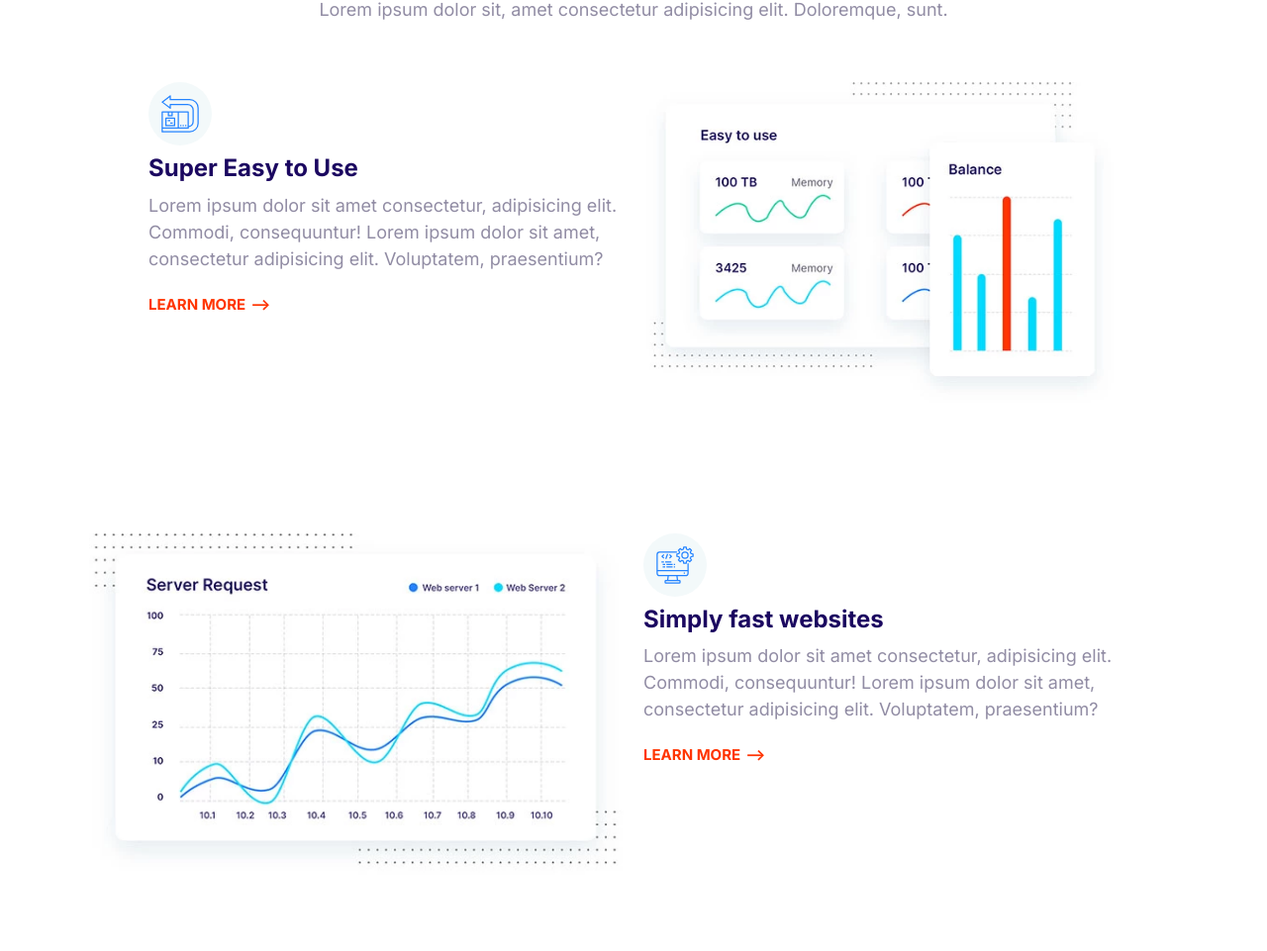
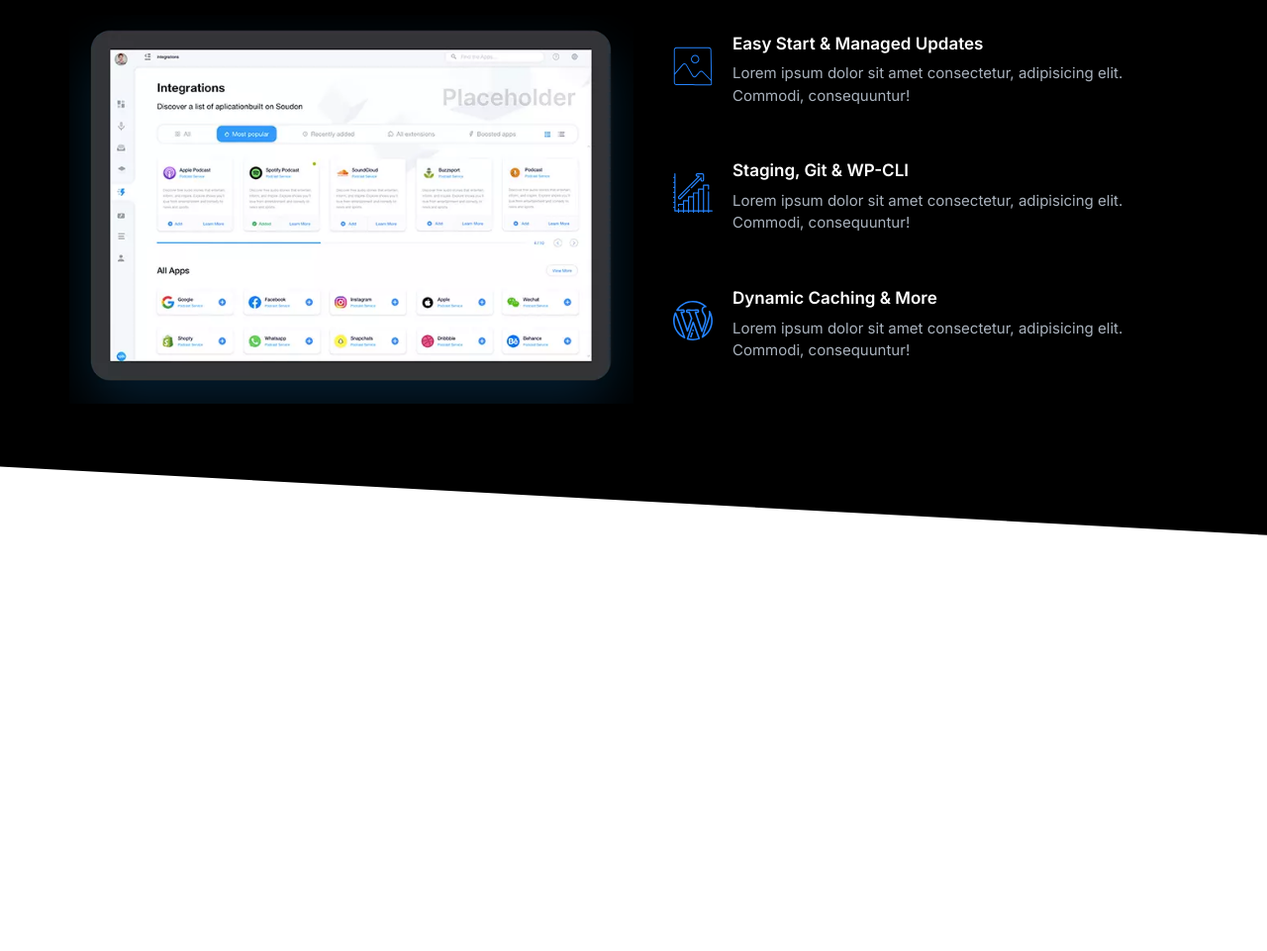
Before and after one commit to lyndasowunmi/Moshify-Project, a plain HTML site: page index.html in a window 1280 px wide. Shown: the part 151-1112 px from the top of the page at 99% size. After the commit the page ends 800 px from the top, so only its background shows below. Drawn offline with Linux system fonts and the light colour scheme.

Commit message:
Build showcase block

```diff
--- a/css/styles.css
+++ b/css/styles.css
@@ -15,6 +15,11 @@
   --color-body-darker: #5c5577;
   --color-border: #ccc;
   --border-radius: 30px;
+}
+
+::selection {
+  background: var(--color-primary);
+  color: white;
 }
 
 html {
@@ -46,6 +51,7 @@ h2 {
 
 h3 {
   font-size: 3rem;
+  font-weight: 600;
 }
 
 p {
@@ -134,7 +140,6 @@ a {
 /* Lists */
 
 .list {
-  color: var(--color-headings);
   font-size: 2rem;
   list-style: none;
 }
@@ -149,6 +154,7 @@ a {
   list-style-image: url(../images/tick.svg);
   padding-left: 1.6rem;
   margin-bottom: 1rem;
+  color: var(--color-headings);
 }
 
 @media screen and (min-width: 1024px) {
@@ -427,6 +433,7 @@ a {
 
 .media {
   display: flex;
+  margin-bottom: 4rem;
 }
 
 .media__title {
@@ -641,12 +648,12 @@ a {
 
 .block--skewed-right {
   padding-bottom: calc(var(--padding-vertical) + 4rem);
-  clip-path: polygon(0% 0%, 100% 0%, 100% 100%, 0% 80%);
+  clip-path: polygon(0% 0%, 100% 0%, 100% 100%, 0% 90%);
 }
 
 .block--skewed-left {
   padding-bottom: calc(var(--padding-vertical) + 4rem);
-  clip-path: polygon(0% 0%, 100% 0%, 100% 80%, 0% 100%);
+  clip-path: polygon(0% 0%, 100% 0%, 100% 90%, 0% 100%);
 }
 
 .container {
@@ -719,10 +726,6 @@ a {
 }
 
 /* Hero */
-
-.hero {
-  clip-path: polygon(0% 0%, 100% 0%, 100% 90%, 0% 100%);
-}
 
 .hero__tagline {
   font-size: 2rem;
@@ -816,3 +819,34 @@ a {
     order: 2;
   }
 }
+
+/* Showcase Block */
+
+.showcase__heading {
+  color: white;
+  font-size: 3.4rem;
+}
+
+.showcase__media-heading {
+  color: white;
+  font-size: 1.7rem;
+}
+
+.showcase__media p {
+  font-size: 1.5rem;
+}
+
+.showcase__image {
+  width: 100%;
+  margin-bottom: 2rem;
+}
+
+@media screen and (min-width: 768px) {
+  .block-showcase .grid {
+    grid-template-columns: 50% 50%;
+  }
+
+  .showcase__image {
+    max-width: 700px;
+  }
+}
--- a/index.html
+++ b/index.html
@@ -18,122 +18,69 @@
     <link rel="stylesheet" href="css/styles.css" />
   </head>
   <body>
-    <section class="block container">
-      <header class="block__header">
-        <h2>Host On the Cloud to Keep Growing</h2>
-        <p>
-          Lorem ipsum dolor sit, amet consectetur adipisicing elit. Doloremque,
-          sunt.
-        </p>
+    <section class="block block--dark block--skewed-right  block-showcase">
+      <header class="block__header ">
+        <h2 class="showcase__heading">User-Friendly Control Panel</h2>
       </header>
-      <article class="grid grid--1x2 feature">
-        <div class="feature__content">
-          <span class="icon-container">
-            <svg class="icon icon--primary">
-              <use xlink:href="images/sprite.svg#easy"></use>
-            </svg>
-          </span>
-          <h3 class="feature__heading">Super Easy to Use</h3>
-          <p>
-            Lorem ipsum dolor sit amet consectetur, adipisicing elit. Commodi,
-            consequuntur! Lorem ipsum dolor sit amet, consectetur adipisicing
-            elit. Voluptatem, praesentium?
-          </p>
-          <a href="#" class="link-arrow">Learn more</a>
-        </div>
+      <div class="container grid grid--1x2">
+        <article>
           <picture>
             <source
               type="image/webp"
-            srcset="images/easy.webp 1x, images/easy@2x.webp 2x"
+              srcset="images/ipad-.webp 1x, images/ipad@2x-.webp 2x"
             />
             <source
-            type="image/jpg"
-            srcset="images/easy.jpg 1x, images/easy@2x.jpg 2x"
+              type="image/png"
+              srcset="images/ipad-.png 1x, images/ipad@2x-.png 2x"
             />
-          <img class="feature__image" src="images/easy@2x.jpg" alt="" />
+            <img  class="showcase__image" src="images/ipad-.png" alt="" />
           </picture>
         </article>
-      <article class="grid grid--1x2 feature">
-        <div class="feature__content">
-          <span class="icon-container">
+        <ul class="list">
+          <li>
+            <div class="media showcase__media">
+              <div class="media__image">
                   <svg class="icon icon--primary">
-              <use xlink:href="images/sprite.svg#computer"></use>
+                    <use xlink:href="images/sprite.svg#snap"></use>
                   </svg>
                 </span>
-          <h3 class="feature__heading">Simply fast websites</h3>
-          <p>
-            Lorem ipsum dolor sit amet consectetur, adipisicing elit. Commodi,
-            consequuntur! Lorem ipsum dolor sit amet, consectetur adipisicing
-            elit. Voluptatem, praesentium?
-          </p>
-          <a href="#" class="link-arrow">Learn more</a>
               </div>
-        <picture>
-          <source
-            type="image/webp"
-            srcset="images/fast.webp 1x, images/fast@2x.webp 2x"
-          />
-          <source
-            type="image/jpg"
-            srcset="images/fast.jpg 1x, images/fast@2x.jpg 2x"
-          />
-          <img class="feature__image" src="images/fast@2x.jpg" alt="" />
-        </picture>
-      </article>
-      <article class="grid grid--1x2 feature">
-        <div class="feature__content">
-          <span class="icon-container">
+              <div class="media__body">
+                <h3 class="media__title showcase__media-heading">Easy Start & Managed Updates</h3>
+                <p>Lorem ipsum dolor sit amet consectetur, adipisicing elit. Commodi, consequuntur!</p>
+              </div>
+            </div>
+          </li>
+          <li>
+            <div class="media showcase__media">
+              <div class="media__image">
                   <svg class="icon icon--primary">
-              <use xlink:href="images/sprite.svg#settings"></use>
+                    <use xlink:href="images/sprite.svg#growth"></use>
                   </svg>
                 </span>
-          <h3 class="feature__heading">WordPress made easy</h3>
-          <p>
-            Lorem ipsum dolor sit amet consectetur, adipisicing elit. Commodi,
-            consequuntur! Lorem ipsum dolor sit amet, consectetur adipisicing
-            elit. Voluptatem, praesentium?
-          </p>
-          <a href="#" class="link-arrow">Learn more</a>
               </div>
-        <picture>
-          <source
-            type="image/webp"
-            srcset="images/wordpress.webp 1x, images/wordpress@2x.webp 2x"
-          />
-          <source
-            type="image/jpg"
-            srcset="images/wordpress.jpg 1x, images/wordpress@2x.jpg 2x"
-          />
-          <img class="feature__image" src="images/wordpress@2x.jpg" alt="" />
-        </picture>
-      </article>
-      <article class="grid grid--1x2 feature">
-        <div class="feature__content">
-          <span class="icon-container">
+              <div class="media__body">
+                <h3 class="media__title showcase__media-heading">Staging, Git & WP-CLI</h3>
+                <p>Lorem ipsum dolor sit amet consectetur, adipisicing elit. Commodi, consequuntur!</p>
+              </div>
+            </div>
+          </li>
+          <li>
+            <div class="media showcase__media">
+              <div class="media__image">
                   <svg class="icon icon--primary">
-              <use xlink:href="images/sprite.svg#clock"></use>
+                    <use xlink:href="images/sprite.svg#wordpress"></use>
                   </svg>
                 </span>
-          <h3 class="feature__heading">24/7 Expert Support</h3>
-          <p>
-            Lorem ipsum dolor sit amet consectetur, adipisicing elit. Commodi,
-            consequuntur! Lorem ipsum dolor sit amet, consectetur adipisicing
-            elit. Voluptatem, praesentium?
-          </p>
-          <a href="#" class="link-arrow">Learn more</a>
               </div>
-        <picture>
-          <source
-            type="image/webp"
-            srcset="images/support.webp 1x, images/support@2x.webp 2x"
-          />
-          <source
-            type="image/jpg"
-            srcset="images/support.jpg 1x, images/support@2x.jpg 2x"
-          />
-          <img class="feature__image" src="images/support@2x.jpg" alt="" />
-        </picture>
-      </article>
+              <div class="media__body">
+                <h3 class="media__title showcase__media-heading">Dynamic Caching & More</h3>
+                <p>Lorem ipsum dolor sit amet consectetur, adipisicing elit. Commodi, consequuntur!</p>
+              </div>
+            </div>
+          </li>
+        </ul>
+      </div>
     </section>
     <script src="js/main.js"></script>
   </body>
```
Also changed, not shown: components/showcaseblock.html (added, +64 -0 lines), images/ipad-.png (added), images/ipad-.webp (added), images/ipad2x-.png (added), images/ipad2x-.webp (added). Lines whose indentation alone changed are shown as unchanged.
